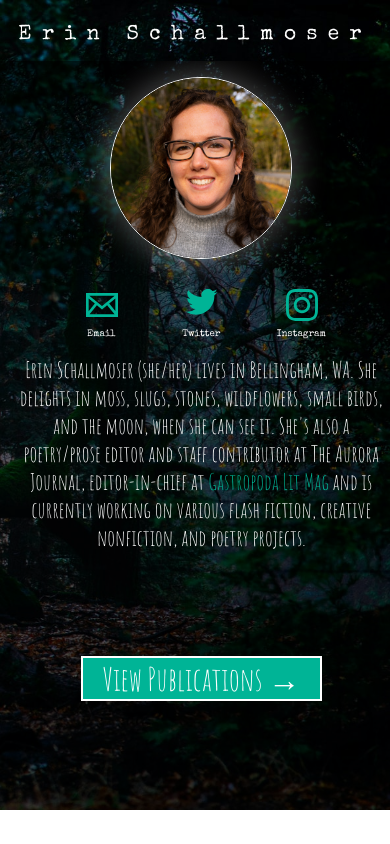
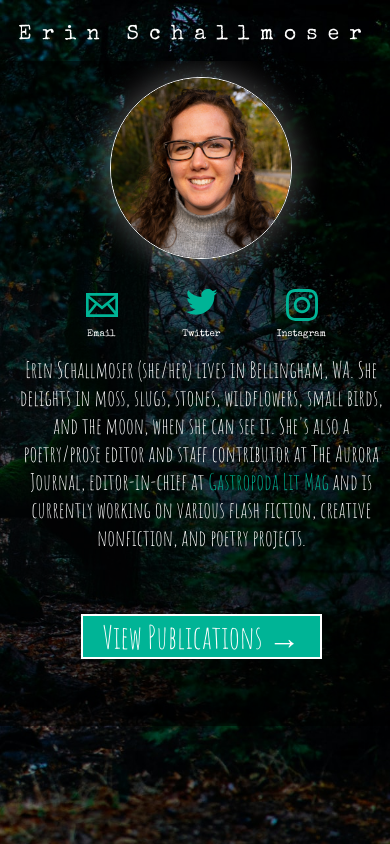
Before and after one commit to dougschallmoser/erins-stories, a React (Create React App) app: page / in a window 390 px wide. Built offline with nearby package versions, Linux system fonts and the light colour scheme.

Commit message:
fix mobile scrolling issue

```diff
--- a/public/main.css
+++ b/public/main.css
@@ -252,11 +252,6 @@ a:hover {
 }
 
 @media screen and (max-width: 600px) {
-  #splash {
-    height: auto;
-    overflow-y: scroll;
-  }
-
   #bio-photo {
     max-height: 180px;
   }
--- a/src/components/styles.js
+++ b/src/components/styles.js
@@ -18,7 +18,6 @@ export const SCMainContainer = styled.div`
     width: 95vw;
     max-width: 100%;
     overflow-x: hidden;
-    height: 85vh;
     max-height: 100%;
     border: none;
     box-shadow: none;
```
Also changed, not shown: 1 other file (tests, documents, lock files or other folders).
